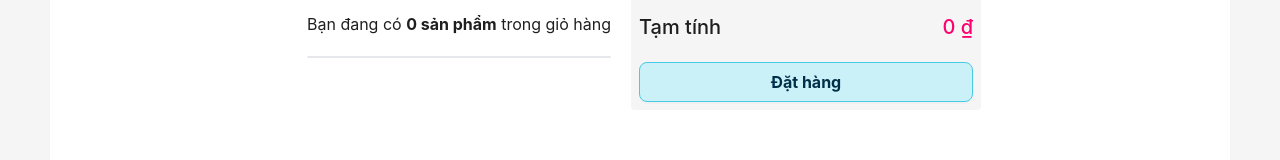
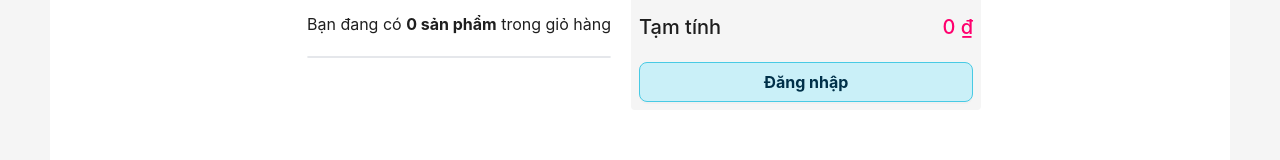
Before and after one commit to tltd0807/client, a React (Create React App) app: page /cart in a window 1280 px wide. Shown: the part 170-330 px from the top of the page. Built offline with nearby package versions, Linux system fonts and the light colour scheme.

Commit message:
add cart page with login function

```diff
--- a/src/pages/Cart/CartPage.jsx
+++ b/src/pages/Cart/CartPage.jsx
@@ -4,9 +4,12 @@ import CartCtx from '../../store/cart/CartCtx'
 import CartItem from './CartItem'
 import { Button } from 'antd'
 import { useNavigate } from 'react-router-dom'
+import AuthContext from '../../store/authCtx'
 
 const CartPage = () => {
     const cartCtx = useContext(CartCtx)
+    const authCtx = useContext(AuthContext);
+    // console.log()
     const navigate=useNavigate();
     const [nOfNotValid, setNOfNotValid] = useState([])
     // console.log('nOfNotValid: ',nOfNotValid)
@@ -27,7 +30,8 @@ const CartPage = () => {
             <p className='text-[20px] font-medium'>Tạm tính</p>
             <p className='text-[20px] font-medium text-[#ff006e]'>{cartCtx.cartItems.reduce((total, item)=>total+Math.round((item.price*(1-item.discount/100)/1000)*1000*item.quantity),0).toLocaleString('vi', {style : 'currency', currency : 'VND'})}</p>
           </div>
-          <Button className=' bg-[#caf0f8] text-[#003049] border border-[#48cae4] font-bold w-full' size='large' disabled={nOfNotValid.length!==0} onClick={()=>{navigate('/checkout')}}> Đặt hàng</Button>
+          {authCtx.isLoggedIn?<Button className=' bg-[#caf0f8] text-[#003049] border border-[#48cae4] font-bold w-full' size='large' disabled={nOfNotValid.length!==0} onClick={()=>{navigate('/checkout')}}> Đặt hàng</Button>:<Button className=' bg-[#caf0f8] text-[#003049] border border-[#48cae4] font-bold w-full' size='large' disabled={nOfNotValid.length!==0} onClick={()=>{navigate('/login',{ state: { previousPage:'/cart'} })}}> Đăng nhập</Button>}
+
           </section>
 
         </main>
--- a/src/pages/Login.jsx
+++ b/src/pages/Login.jsx
@@ -1,7 +1,7 @@
 import React, { useContext, useState } from 'react'
 import { LockOutlined, UserOutlined } from '@ant-design/icons';
 import { Button, Form, Input, Modal } from 'antd';
-import { Link, useNavigate } from 'react-router-dom';
+import { Link, useLocation, useNavigate } from 'react-router-dom';
 import {loginUser} from '../api/authAPI'
 import AuthContext from '../store/authCtx';
 const success = (mes) => {
@@ -23,6 +23,12 @@ const Login = () => {
   const [loading, setLoading] = useState(false);
   const authCtx = useContext(AuthContext);
 
+  const {state} = useLocation();
+  let navigatePage='/';
+  if(state){
+    if(Object.hasOwn(state, 'previousPage')) navigatePage=state.previousPage
+  }
+
 
   const onFinish = (values) => {
     setLoading(true);
@@ -36,7 +42,7 @@ const Login = () => {
 
           navigate("/admin");
         }else{
-          navigate("/");
+          navigate(navigatePage);
 
         }
       },1000)
--- a/src/pages/User/AccountView/AddressForm.jsx
+++ b/src/pages/User/AccountView/AddressForm.jsx
@@ -1,5 +1,5 @@
-import { Button, Col, Form, Input, Modal, Row, Select } from 'antd'
-import React, { useContext, useEffect, useReducer, useState } from 'react'
+import { Button,  Form, Input, Modal,  Select } from 'antd'
+import React, { useContext, useEffect,  useState } from 'react'
 import AuthContext from '../../../store/authCtx';
 import { createAddress } from '../../../api/userAPI';
 import { getAllProvinces, getDistrictsByProvince, getWardsByDistrict } from '../../../api/provinceAPI';
```
